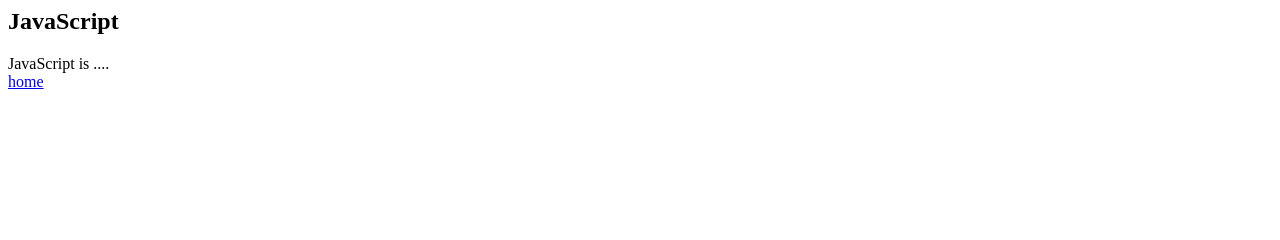
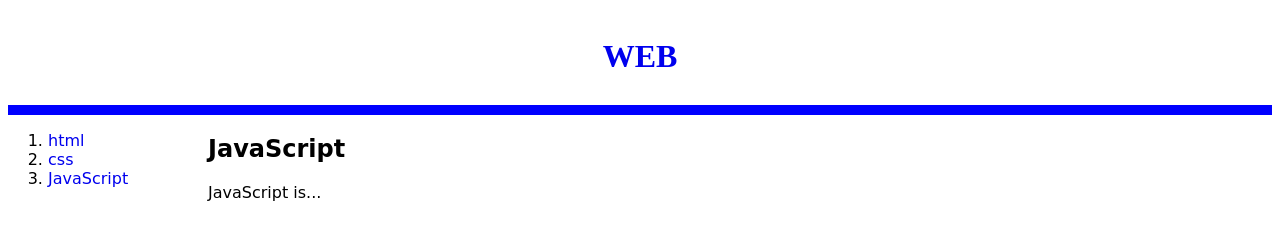
Before and after one commit to kunsu0806/daegu-ai-school-web, a plain HTML site: page 3.html in a window 1280 px wide. Drawn offline with Linux system fonts and the light colour scheme; a web font is replaced by a local one.

Commit message:
두번째 작업
22/03/22

```diff
--- a/3.html
+++ b/3.html
@@ -1,3 +1,54 @@
-<h2>JavaScript</h2>
-JavaScript is ....<br>
-<a href="index.html">home</a>
+<!doctype html>
+<html>
+    <head>
+        <meta charset="utf-8">
+
+        <link rel="preconnect" href="https://fonts.googleapis.com">
+        <link rel="preconnect" href="https://fonts.gstatic.com" crossorigin>
+        <link href="https://fonts.googleapis.com/css2?family=Palette+Mosaic&display=swap" rel="stylesheet">
+
+        <style>
+            h1{
+                border-bottom: 10px solid blue;
+                padding: 30px;
+                margin: 0px;
+                text-align: center;
+            }
+            a{
+                text-decoration: none;
+            }
+
+            @media all and (min-width: 480px){
+                #container{
+                display: grid;
+                grid-template-columns: 200px 1fr;
+                font-family: 'Palette Mosaic', cursive;
+                }
+            }
+
+            @media all and (max-width: 480px) {
+                body{
+                    background-color: red;
+                }
+            }
+        </style>
+    </head>
+
+    <body>
+        <h1><a href ="index.html">WEB</a></h1>
+
+        <div id="container">
+            <div>
+                <ol>
+                    <li><a href="1.html">html</a></li>
+                    <li><a href="2.html">css</a></li>
+                    <li><a href="3.html">JavaScript</a></li>
+                </ol>
+            </div>
+            <div>
+                <h2>JavaScript</h2>
+                JavaScript is...
+            </div>
+        </div>
+    </body>
+</html>
```
Also changed, not shown: 1.html (+54 -3 lines), 2.html (+54 -3 lines), index.html (+43 -32 lines), review.html (+27 -0 lines).
